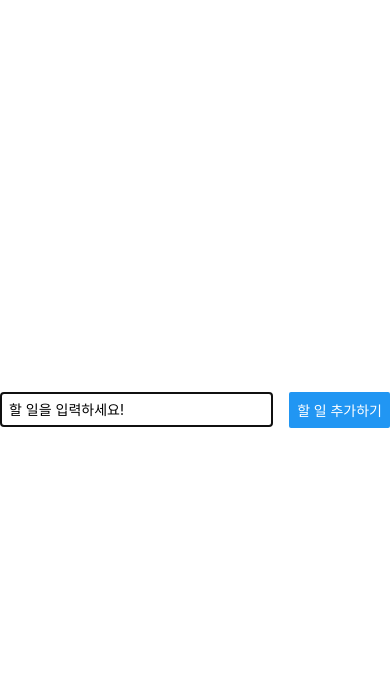
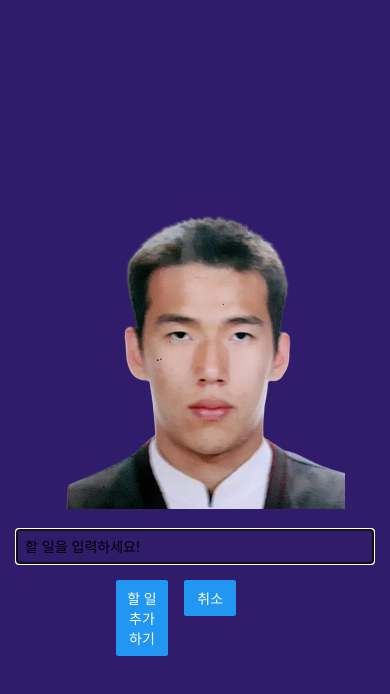
Before and after one commit to teataeho/React-Native-Study, a React Native app: screen / in a window 390 px wide. Both pictures are taken after a click on the button "할 일 추가하기!". Shown: the top 694 px of the page. Built offline with nearby package versions, Linux system fonts and the light colour scheme.

Commit message:
# 6. 모달 구현 완료 및 모달 스타일 지정, 이미지 추가

```diff
--- a/App.js
+++ b/App.js
@@ -13,14 +13,21 @@
     setModalIsVisible(true);
   };
 
+  const endAddGoalHandler = () => {
+    setModalIsVisible(false);
+  };
+
   //버튼을 누르면 할 일 목록을 추가하는 함수
   const addGoalHandler = (enteredGoalText) => {
+    // console.log(enteredGoalText);
     //useState로 관리하는 상태 변수의 setter 안에 콜백 함수를 작성하면,
-    //그 콜백 함수의 매개값은 항상 해당 상태 변수의 최신 값이 전달됩니다.
+    //그 콜백 함수의 매게값은 항상 해당 상태 변수의 최신 값이 전달됩니다.
     setTodoGoals((currentTodoGoals) => [
       ...currentTodoGoals,
       { text: enteredGoalText, id: Math.random().toString() },
     ]);
+    endAddGoalHandler();
+    // console.log(todoGoals);
   };
 
   const deleteGoalHandler = (id) => {
@@ -36,13 +43,17 @@
         color='#5e0acc'
         onPress={startAddGoalHandler}
       />
-      {modalIsVisible && <GoalInput onAddGoal={addGoalHandler} />}
+      <GoalInput
+        visible={modalIsVisible}
+        onAddGoal={addGoalHandler}
+        onCancle={endAddGoalHandler}
+      />
       <View style={styles.goalsContainer}>
-        {/* ScrollView는 전체 화면이 렌더링 될 때 안의 항목들을 전부 렌더링합니다.
-            이로 인해, 성능의 저하가 발생할 수 있습니다.
-            (보이지 않는 영역까지 렌더링을 진행하기 때문에 목록이 많다면 로딩이 길어짐.)
+        {/* ScrollView는 전체 화면이 렌더링 될 때 안의 항목들을 전부 렌더링합니다
+            이로 인해, 성능 저하가 발생할 수 있습니다.
+            (보이지 않는 역역까지 렌더링을 진행하기 때문에 목록이 많다면 로딩이 길어짐.
             FlatList는 보이는 영역만 일단 렌더링을 진행하고, 나머지 항목들은
-            스크롤 움직임이 발생하면 렌더링을 진행합니다. */}
+            스크롤 움직임이 발생하면 렌더링을 진행합니다.*/}
         <FlatList
           data={todoGoals}
           renderItem={(itemData) => {
@@ -55,8 +66,6 @@
             );
           }}
           keyExtractor={(item, index) => {
-            // console.log("item: ", item);
-            // console.log("index: ", index);
             return item.id;
           }}
           alwaysBounceVertical={false}
@@ -72,6 +81,7 @@
     paddingTop: 50,
     paddingHorizontal: 16,
   },
+
   goalsContainer: {
     flex: 4,
   },
--- a/components/GoalInput.js
+++ b/components/GoalInput.js
@@ -1,5 +1,12 @@
 import React, { useState } from "react";
-import { Button, Modal, StyleSheet, TextInput, View } from "react-native";
+import {
+  Button,
+  Image,
+  Modal,
+  StyleSheet,
+  TextInput,
+  View,
+} from "react-native";
 
 const GoalInput = (props) => {
   const [enteredGoalText, setEnteredGoalText] = useState("");
@@ -16,15 +23,23 @@
   }
 
   return (
-    <Modal>
+    <Modal visible={props.visible} animationType='slide'>
       <View style={styles.inputContainer}>
+        <Image style={styles.image} source={require("../assets/goal.png")} />
         <TextInput
           style={styles.textInput}
           placeholder='할 일을 입력하세요!'
           onChangeText={goalInputHandler}
           value={enteredGoalText}
         />
-        <Button title='할 일 추가하기' onPress={addGoalHandler} />
+        <View style={styles.buttonContainer}>
+          <View style={styles.button}>
+            <Button title='할 일 추가하기' onPress={addGoalHandler} />
+          </View>
+          <View style={styles.button}>
+            <Button title='취소' onPress={props.onCancel} />
+          </View>
+        </View>
       </View>
     </Modal>
   );
@@ -35,18 +50,28 @@
 const styles = StyleSheet.create({
   inputContainer: {
     flex: 1,
-    flexDirection: "row",
-    justifyContent: "space-between",
+    justifyContent: "center",
     alignItems: "center",
-    marginBottom: 24,
-    borderBottomWidth: 1,
-    borderBottomColor: "#cccccc",
+    padding: 16,
+    backgroundColor: "#311b6b",
+  },
+  image: {
+    width: 300,
+    height: 300,
+    margin: 20,
   },
   textInput: {
     borderWidth: 1,
     borderColor: "#cccccc",
-    width: "70%",
-    marginRight: 8,
+    width: "100%",
     padding: 8,
   },
+  buttonContainer: {
+    marginTop: 16,
+    flexDirection: "row",
+  },
+  button: {
+    width: "30%",
+    marginHorizontal: 8,
+  },
 });
```
Also changed, not shown: assets/goal.png (added).
